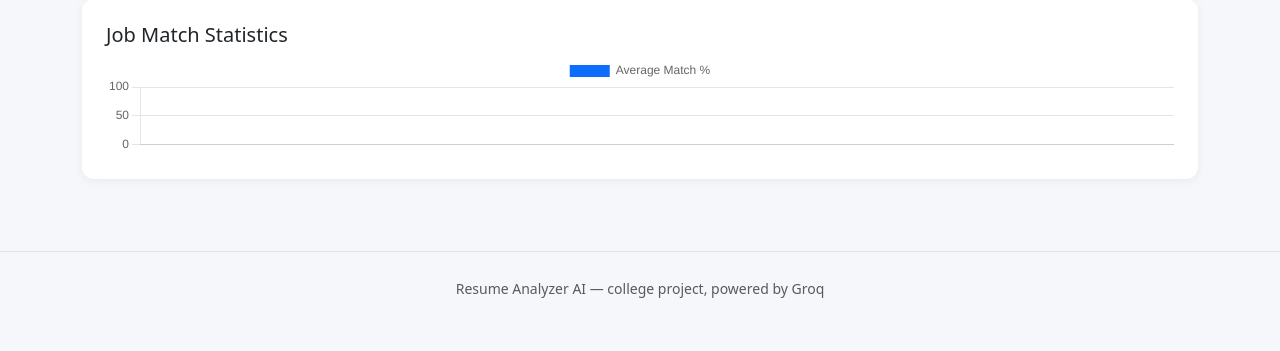
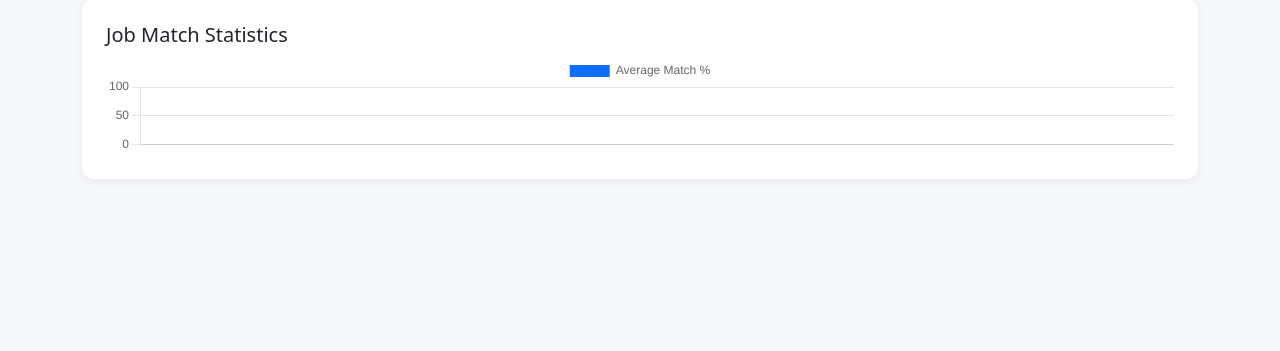
Before and after one commit to ShreyaTiwari18/Ai-job-analyzer, a PHP site: page /Ai-job-analyzer/admin/dashboard.php in a window 1280 px wide. Shown: the part 262-613 px from the top of the page. Run offline with PHP 8.4, Linux system fonts and the light colour scheme; the visitor is signed in with stand-in values (Sample User, id 1); data that the repository does not hold is empty.

Commit message:
2026-09-27: Removed footer branding text

```diff
--- a/public/partials/footer.php
+++ b/public/partials/footer.php
@@ -1,7 +1,4 @@
 </main>
-<footer class="text-center text-muted py-4 border-top mt-5">
-    <small>Resume Analyzer AI &mdash; college project, powered by Groq</small>
-</footer>
 <script src="https://cdn.jsdelivr.net/npm/bootstrap@5.3.3/dist/js/bootstrap.bundle.min.js"></script>
 </body>
 </html>
```
